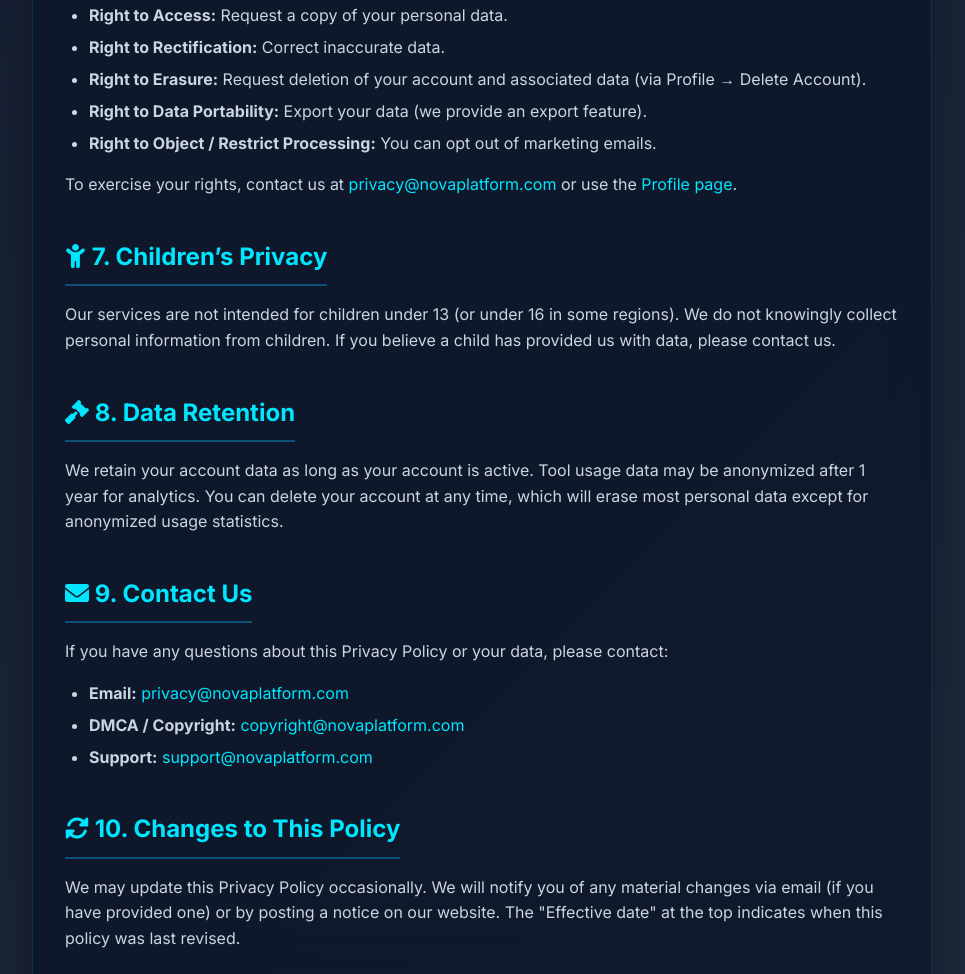
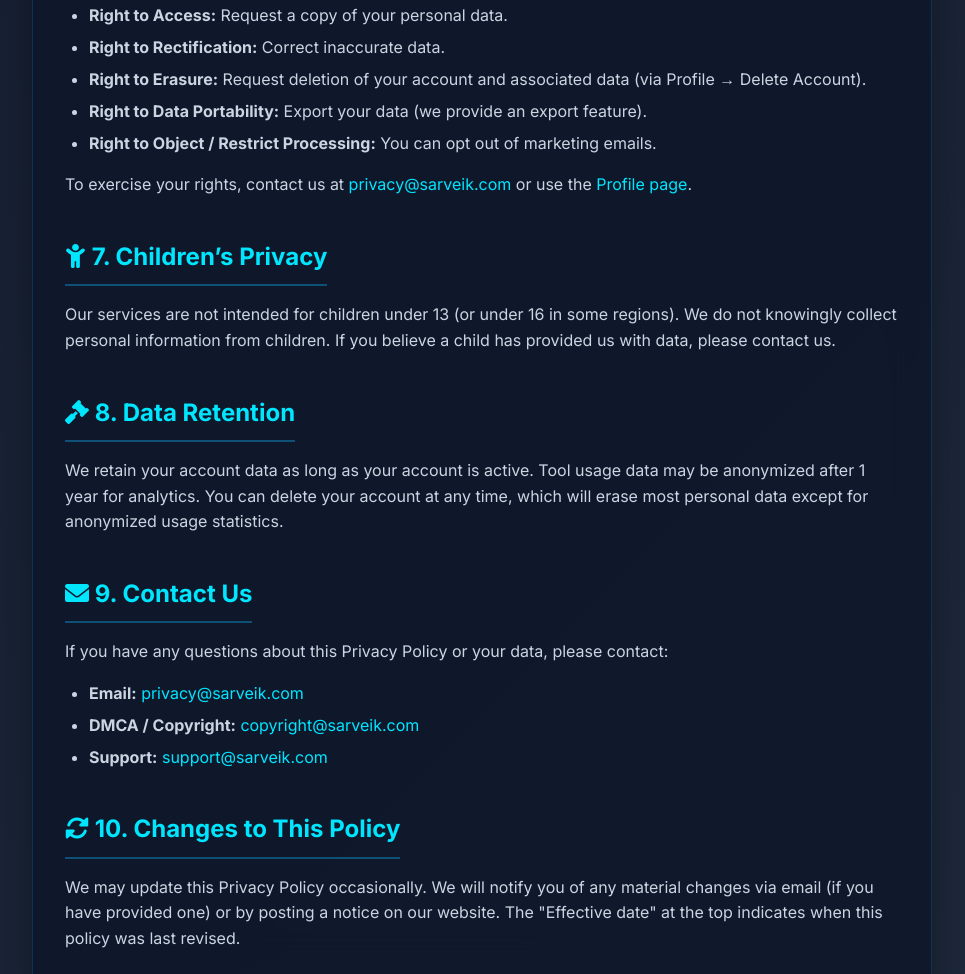
Before and after one commit to ranjithkumargonupalli-tech/Sarveik, a website: page public/privacy.html in a window 1280 px wide. Shown: the part 2176-3150 px from the top of the page, without its empty margins (158-1123 px from the left). Drawn offline with Linux system fonts and the light colour scheme.

```diff
--- a/public/privacy.html
+++ b/public/privacy.html
@@ -357,7 +357,7 @@
             <li><strong>Right to Data Portability:</strong> Export your data (we provide an export feature).</li>
             <li><strong>Right to Object / Restrict Processing:</strong> You can opt out of marketing emails.</li>
         </ul>
-        <p>To exercise your rights, contact us at <a href="mailto:privacy@novaplatform.com">privacy@novaplatform.com</a> or use the <a href="/profile.html">Profile page</a>.</p>
+        <p>To exercise your rights, contact us at <a href="mailto:privacy@sarveik.com">privacy@sarveik.com</a> or use the <a href="/profile.html">Profile page</a>.</p>
 
         <h2><i class="fas fa-child"></i> 7. Children’s Privacy</h2>
         <p>Our services are not intended for children under 13 (or under 16 in some regions). We do not knowingly collect personal information from children. If you believe a child has provided us with data, please contact us.</p>
@@ -368,9 +368,9 @@
         <h2><i class="fas fa-envelope"></i> 9. Contact Us</h2>
         <p>If you have any questions about this Privacy Policy or your data, please contact:</p>
         <ul>
-            <li><strong>Email:</strong> <a href="mailto:privacy@novaplatform.com">privacy@novaplatform.com</a></li>
-            <li><strong>DMCA / Copyright:</strong> <a href="mailto:copyright@novaplatform.com">copyright@novaplatform.com</a></li>
-            <li><strong>Support:</strong> <a href="mailto:support@novaplatform.com">support@novaplatform.com</a></li>
+            <li><strong>Email:</strong> <a href="mailto:privacy@sarveik.com">privacy@sarveik.com</a></li>
+            <li><strong>DMCA / Copyright:</strong> <a href="mailto:copyright@sarveik.com">copyright@sarveik.com</a></li>
+            <li><strong>Support:</strong> <a href="mailto:support@sarveik.com">support@sarveik.com</a></li>
         </ul>
 
         <h2><i class="fas fa-sync-alt"></i> 10. Changes to This Policy</h2>
```
